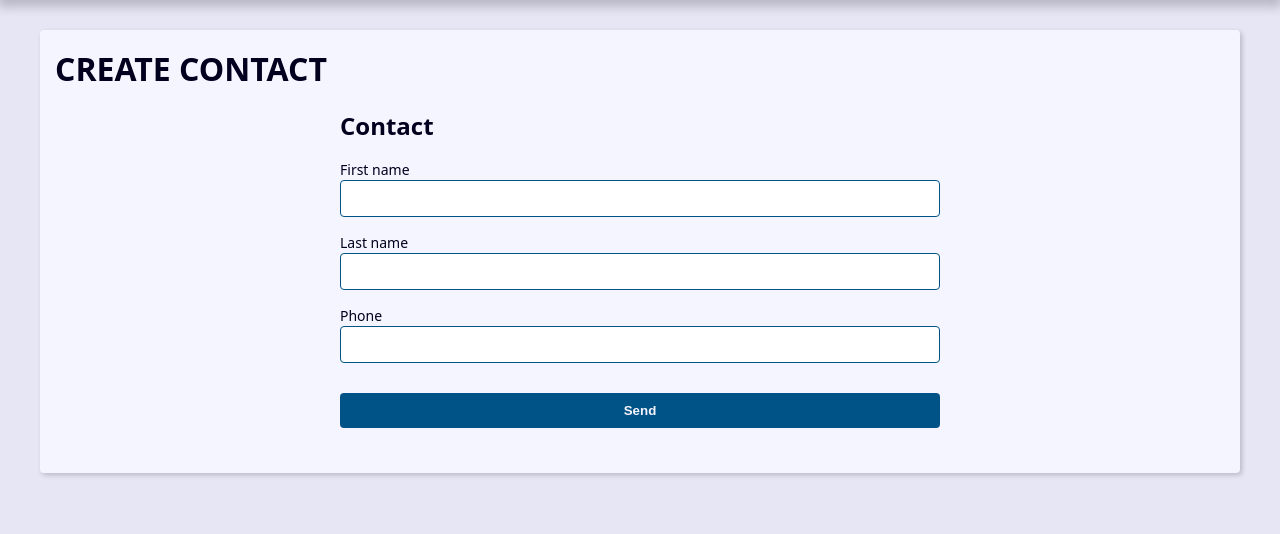
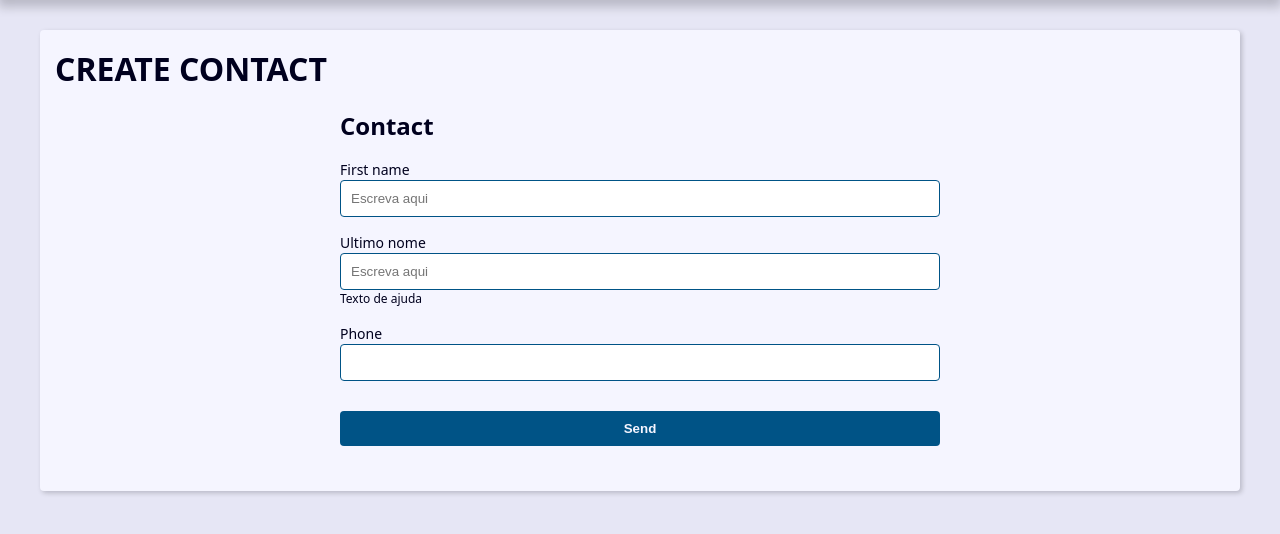
Before and after one commit to artvsantos/django_agenda, a Django app: page /contact/create/ in a window 1280 px wide. Shown: the part 239-773 px from the top of the page. Run offline with Django 5.2, Linux system fonts and the light colour scheme.

Commit message:
24/05/2024

```diff
--- a/contact/forms.py
+++ b/contact/forms.py
@@ -5,11 +5,38 @@ from . import models
 
 
 class ContactForm(forms.ModelForm):
+    last_name = forms.CharField(
+        widget=forms.TextInput(
+            attrs={
+                'class': 'classe-a classe-b',
+                'placeholder': 'Escreva aqui',
+            }
+        ),
+        label='Ultimo nome',
+        help_text='Texto de ajuda',
+    )
+
+    def __init__(self, *args, **kwargs):
+        super().__init__(*args, **kwargs)
+
+        self.fields['first_name'].widget.attrs.update({
+            'class': 'classe-a classe-b',
+            'placeholder': 'Escreva aqui',
+        })
+
     class Meta:
         model = models.Contact
         fields = (
             'first_name', 'last_name', 'phone',
         )
+        # widgets = {
+        #     'first_name': forms.TextInput(
+        #         attrs={
+        #             'class': 'classe-a classe-b',
+        #             'placeholder': 'Escreva aqui',
+        #         }
+        #     )
+        # }
 
     def clean(self):
         cleaned_data = self.cleaned_data
--- a/contact/templates/contact/create.html
+++ b/contact/templates/contact/create.html
@@ -20,6 +20,10 @@
             {{ field }}
 
             {{ field.errors }}
+
+            {% if field.help_text %}
+              <p class="help-text">{{ field.help_text }}</P>
+            {% endif %}
           </div>
         {% endfor %}
       </div>
```
